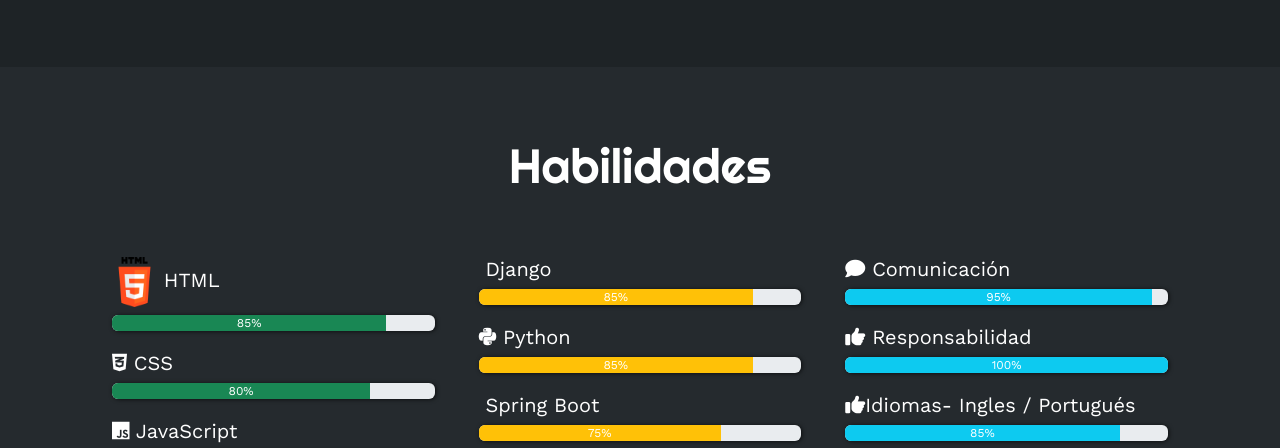
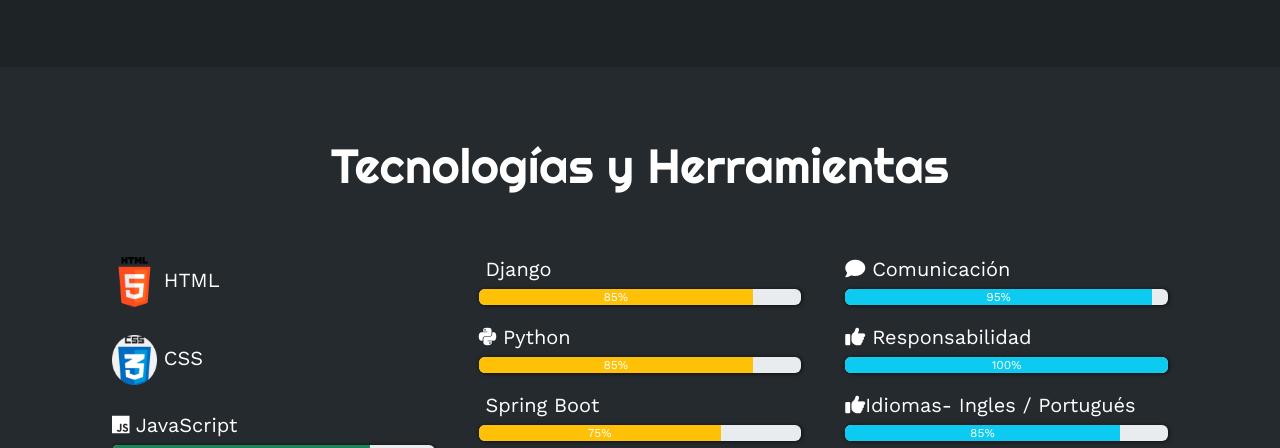
Before and after one commit to Glaramos/Mi-Portfolio, a plain HTML site: page index.html in a window 1280 px wide. Shown: the part 1621-2069 px from the top of the page. Drawn offline with nearby package versions, Linux system fonts and the light colour scheme; some icons are missing.

Commit message:
Update index.html

```diff
--- a/index.html
+++ b/index.html
@@ -125,9 +125,9 @@
     </section>
 
     <!-- SECCION SKILLS -->
-    <section class="habilidades" id="habilidades">
+  <section class="habilidades" id="habilidades">
         <div class="contenido-seccion">
-            <h2>Habilidades</h2>
+            <h2>Tecnologías y Herramientas</h2>
             <br>
     <div class="container">
         <div class="row">
@@ -139,19 +139,15 @@
                             <h5><img src="img/icon/html-5.png" width= "45px" height="50px" alt=""> HTML</i>
                         </div>
                     </div>
-                      <div class="progress">
-                        <div class="progress-bar bg-success" role="progressbar" style="width: 85%" aria-valuenow="25" aria-valuemin="0" aria-valuemax="100"> 85%</div>
-                      </div>
+
                 </div>
                 <div class="item-progress">
                     <div class="row">
                         <div class="col">
-                            <h5><i class="fa-brands fa-css3-alt"></i> CSS</h5>
+                            <h5><img src="img/icon/css.png" width= "45px" height="50px" alt=""></i> CSS</h5>
                         </div>
                     </div>
-                      <div class="progress">
-                        <div class="progress-bar bg-success" role="progressbar" style="width: 80%" aria-valuenow="25" aria-valuemin="0" aria-valuemax="100"> 80%</div>
-                      </div>
+
                 </div>
                 <div class="item-progress">
                     <div class="row">
```
